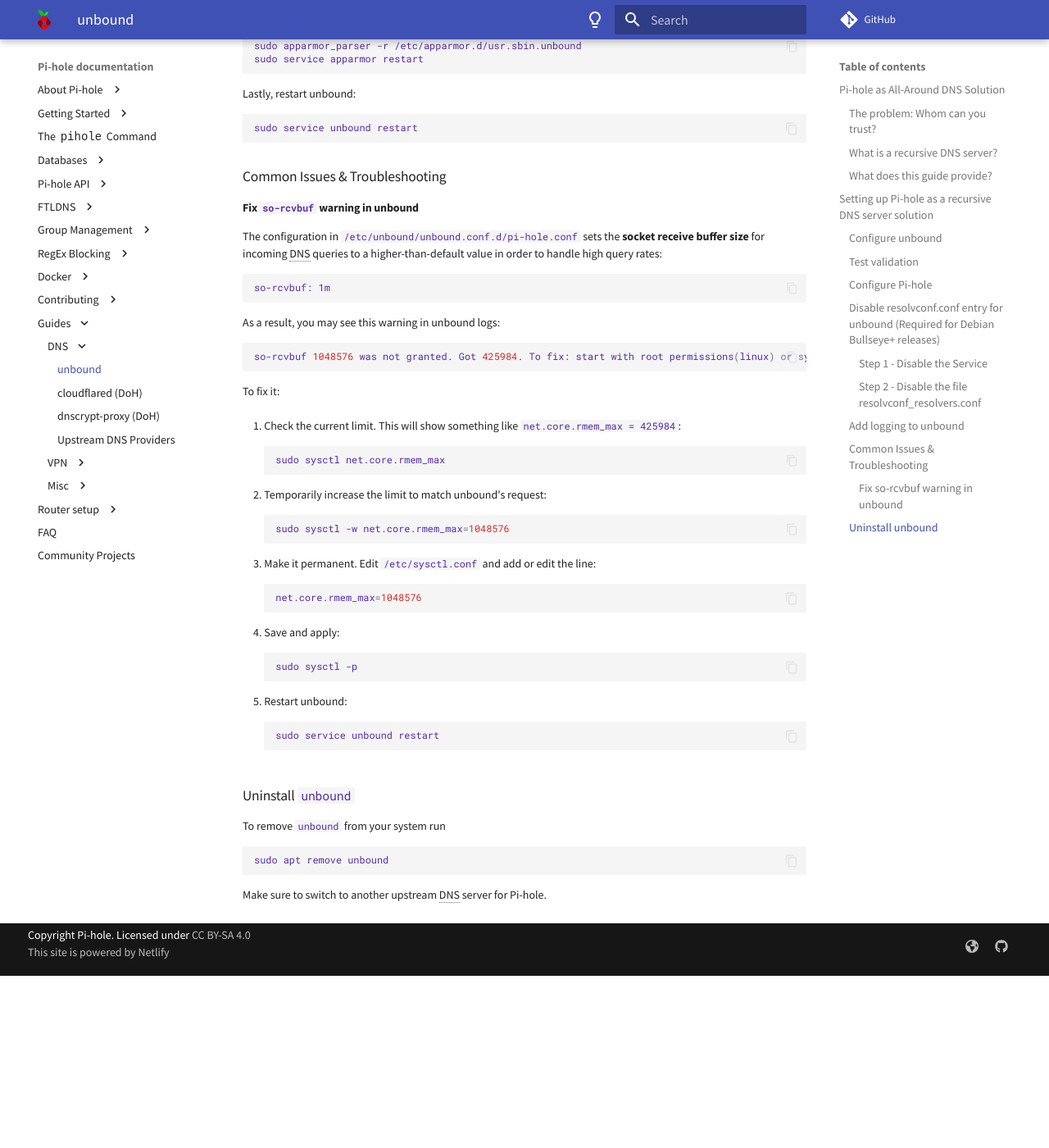
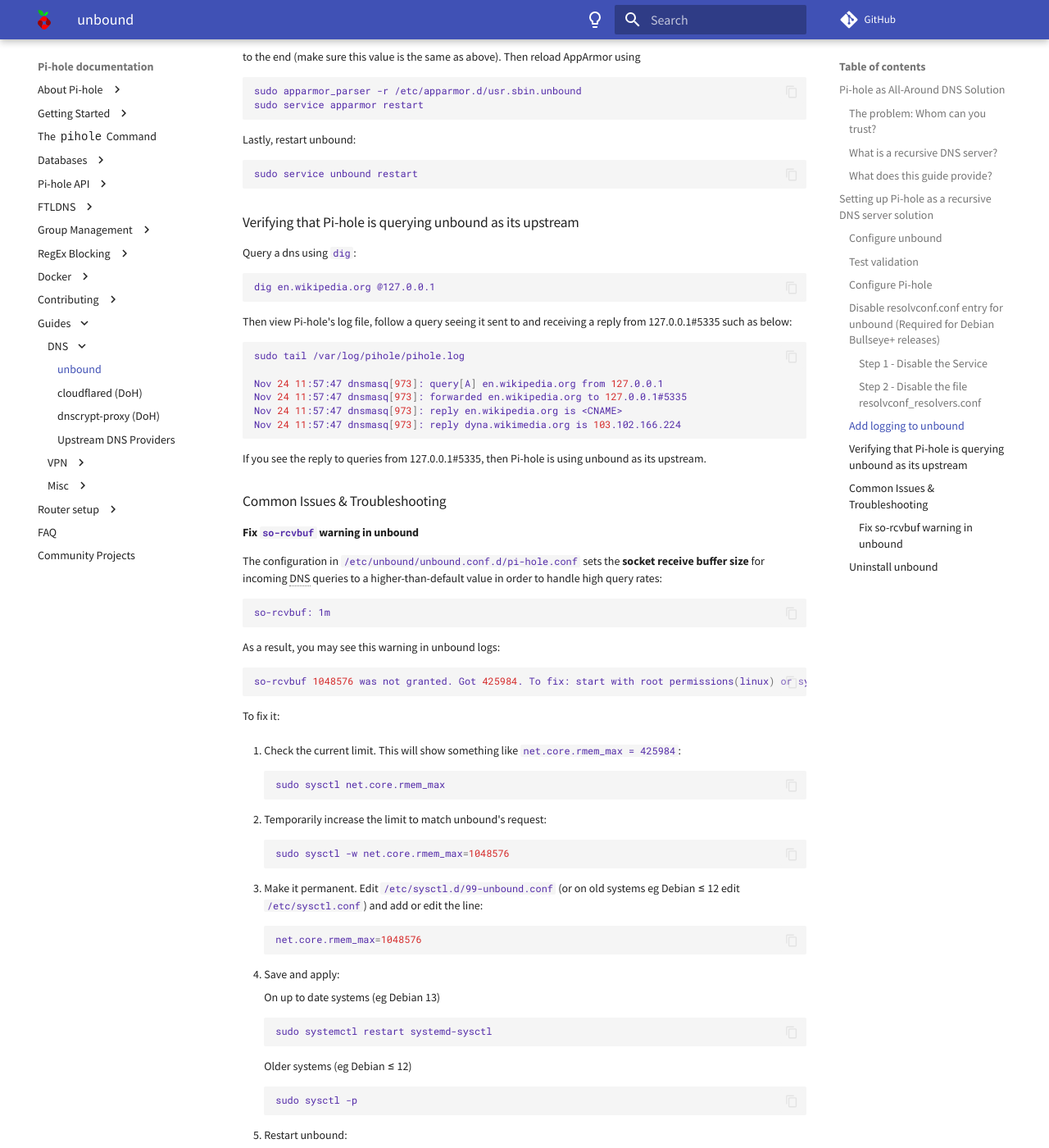
Before and after one commit to pi-hole/docs, an MkDocs documentation site: the page built from docs/guides/dns/unbound.md, in a window 1280 px wide and 1400 px high, scrolled down 6636 px. Shown: the whole window at 82% size. Built offline with MkDocs 1.6.1 and Material for MkDocs 9.7.7, drawn with Linux system fonts in a browser that asks for light colours; comment, search, counter and statistics services are not loaded; before the commit the page ends 7826 px from its top, so only the background shows below that; some of the changed text lies outside the part shown.

Commit message:
Update unbound guide (#1318)
Signed-off-by: Rob Gill <rrobgill@protonmail.com>
Co-authored-by: yubiuser <github@yubiuser.dev>

````diff
--- a/docs/guides/dns/unbound.md
+++ b/docs/guides/dns/unbound.md
@@ -76,9 +76,9 @@
 - Verify DNSSEC signatures, discarding BOGUS domains
 - Apply a few security and privacy tricks
 
-`/etc/unbound/unbound.conf.d/pi-hole.conf`:
+(Note that for some Red Hat based distros including CentOS up to v10, the path for the `pi-hole.conf` file may be `/etc/unbound/conf.d/pi-hole.conf`)
 
-```yaml
+```yaml title="/etc/unbound/unbound.conf.d/pi-hole.conf"
 server:
     # If no logfile is specified, syslog is used
     # logfile: "/var/log/unbound/unbound.log"
@@ -269,6 +269,27 @@
 sudo service unbound restart
 ```
 
+### Verifying that Pi-hole is querying unbound as its upstream
+
+Query a dns using `dig`:
+
+```bash
+dig en.wikipedia.org @127.0.0.1
+```
+
+Then view Pi-hole's log file, follow a query seeing it sent to and receiving a reply from 127.0.0.1#5335 such as below:
+
+```bash
+sudo tail /var/log/pihole/pihole.log
+
+Nov 24 11:57:47 dnsmasq[973]: query[A] en.wikipedia.org from 127.0.0.1
+Nov 24 11:57:47 dnsmasq[973]: forwarded en.wikipedia.org to 127.0.0.1#5335
+Nov 24 11:57:47 dnsmasq[973]: reply en.wikipedia.org is <CNAME>
+Nov 24 11:57:47 dnsmasq[973]: reply dyna.wikimedia.org is 103.102.166.224
+```
+
+If you see the reply to queries from 127.0.0.1#5335, then Pi-hole is using unbound as its upstream.
+
 ### Common Issues & Troubleshooting
 
 #### Fix `so-rcvbuf` warning in unbound
@@ -299,13 +320,21 @@
     sudo sysctl -w net.core.rmem_max=1048576
     ```
 
-3. Make it permanent. Edit `/etc/sysctl.conf` and add or edit the line:
+3. Make it permanent. Edit `/etc/sysctl.d/99-unbound.conf` (or on old systems eg Debian ≤ 12 edit `/etc/sysctl.conf`) and add or edit the line:
 
     ```bash
     net.core.rmem_max=1048576
     ```
 
 4. Save and apply:
+
+    On up to date systems (eg Debian 13)
+
+    ```bash
+    sudo systemctl restart systemd-sysctl
+    ```
+
+    Older systems (eg Debian ≤ 12)
 
     ```bash
     sudo sysctl -p
````
